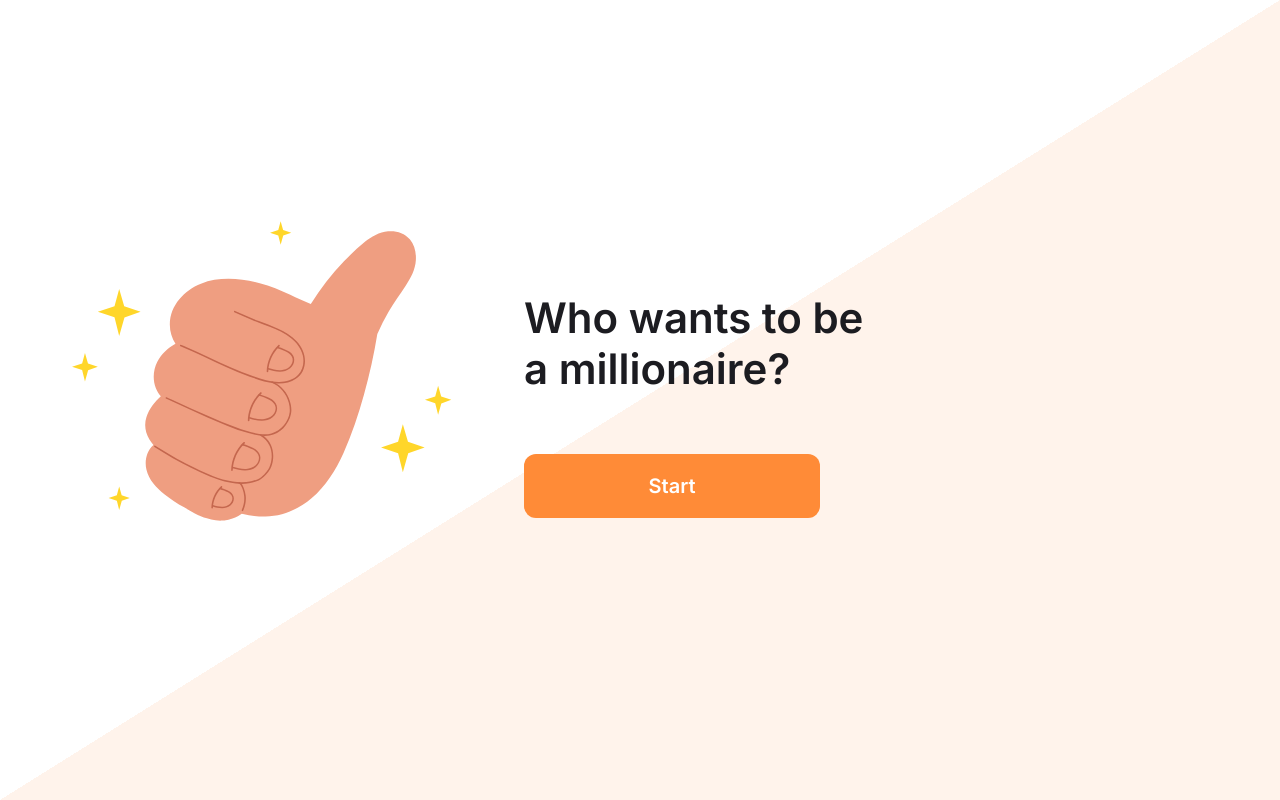
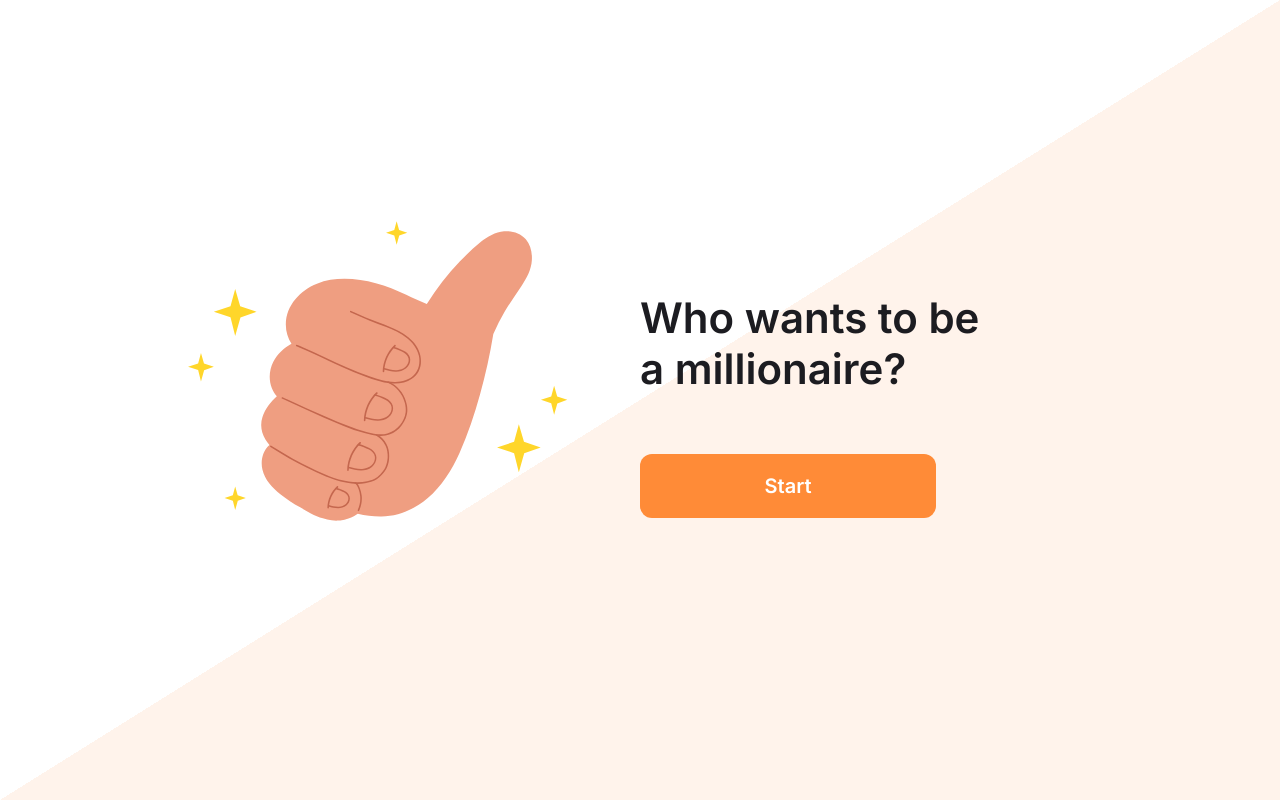
Before and after one commit to myroslav-kolomiiets/who-wants-to-be-a-millionaire, a Next.js app: page / in a window 1280 px wide. Built offline with nearby package versions, Linux system fonts and the light colour scheme.

Commit message:
Fix homepage blocks centering

```diff
--- a/src/styles/homepage.scss
+++ b/src/styles/homepage.scss
@@ -3,6 +3,7 @@
   background: #212531;
   background: linear-gradient(to right bottom, #fff 50%, #fff3eb 50%);
   display: flex;
+  justify-content: center;
   align-items: center;
 
   @media (max-width: 1024px) {
@@ -26,12 +27,21 @@
 
   &__link {
     margin-block-start: 10px;
+    width: 624px;
+
+    @media (max-width: 1280px) {
+      width: 524px;
+    }
 
     @media (max-width: 1024px) {
       display: flex;
       flex-direction: column;
       align-items: center;
       justify-content: center;
+    }
+
+    @media (max-width: 640px) {
+      width: 288px;
     }
   }
 
```
